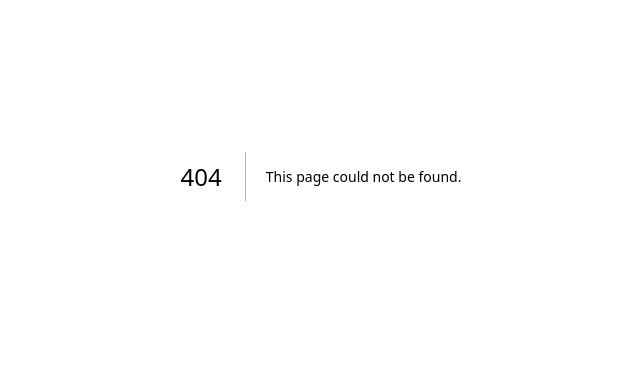
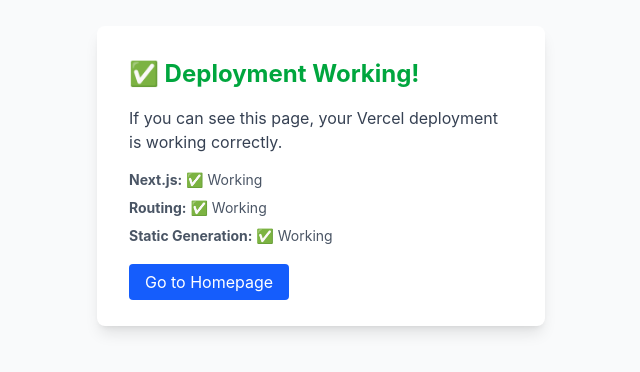
Before and after one commit to Adarshagupta/VenuePLus, a Next.js app in the folder venueplus/: page /test-deployment in a window 1280 px wide. Before the commit this address had no page. Shown: the part 224-596 px from the top of the page, without its empty margins (319-959 px from the left). Built offline with nearby package versions, Linux system fonts and the light colour scheme.

Commit message:
Fix 404 deployment error: Add fallback environment variables and test endpoints

```diff
--- /dev/null
+++ b/venueplus/src/app/api/health/route.ts
@@ -0,0 +1,11 @@
+import { NextResponse } from 'next/server'
+
+export async function GET() {
+  return NextResponse.json({
+    status: 'healthy',
+    timestamp: new Date().toISOString(),
+    message: 'VenuePlus API is running',
+    environment: process.env.NODE_ENV || 'unknown',
+    hasDatabase: !!process.env.DATABASE_URL && process.env.DATABASE_URL !== 'postgresql://dummy:dummy@localhost:5432/dummy'
+  })
+}
--- /dev/null
+++ b/venueplus/src/app/test-deployment/page.tsx
@@ -0,0 +1,25 @@
+export default function TestDeploymentPage() {
+  return (
+    <div className="min-h-screen bg-gray-50 flex items-center justify-center">
+      <div className="bg-white p-8 rounded-lg shadow-lg max-w-md w-full">
+        <h1 className="text-2xl font-bold text-green-600 mb-4">✅ Deployment Working!</h1>
+        <p className="text-gray-700 mb-4">
+          If you can see this page, your Vercel deployment is working correctly.
+        </p>
+        <div className="space-y-2 text-sm text-gray-600">
+          <p><strong>Next.js:</strong> ✅ Working</p>
+          <p><strong>Routing:</strong> ✅ Working</p>
+          <p><strong>Static Generation:</strong> ✅ Working</p>
+        </div>
+        <div className="mt-6">
+          <a
+            href="/"
+            className="bg-blue-600 text-white px-4 py-2 rounded hover:bg-blue-700 transition-colors"
+          >
+            Go to Homepage
+          </a>
+        </div>
+      </div>
+    </div>
+  )
+}
```
Also changed, not shown: venueplus/vercel.json, 1 other file (tests, documents, lock files or other folders).
